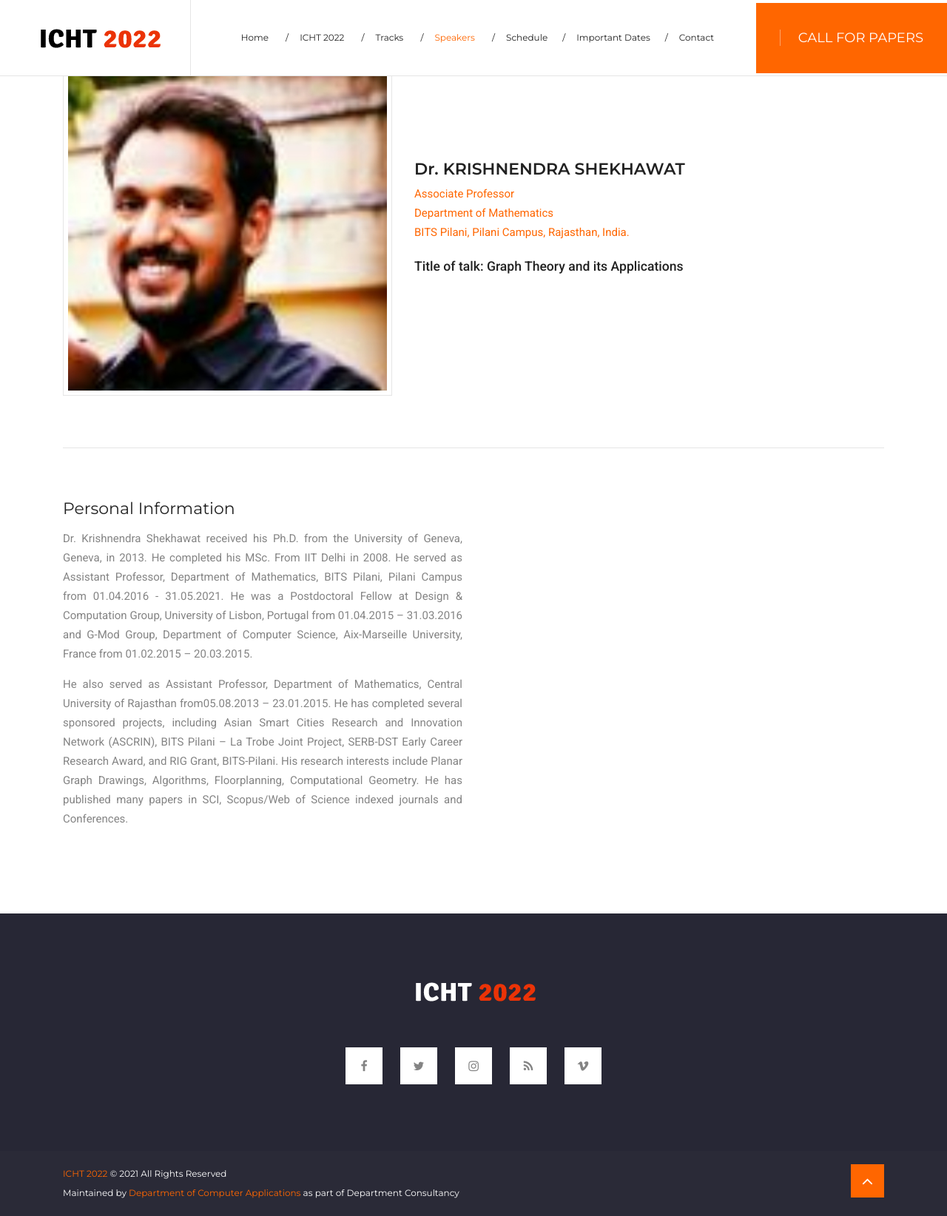
After one commit to sarangi/ICHT2022, a PHP site: page /t4sp4.php in a window 1280 px wide. The commit adds this page. Shown: the whole page at 74% size. Run offline with PHP 8.4, Linux system fonts and the light colour scheme; data that the repository does not hold is empty; some libraries are stand-ins or nearby versions.

Commit message:
Speaker Updation and Advisory Board Updation

```diff
--- a/about_us_4_4.php
+++ b/about_us_4_4.php
@@ -30,14 +30,16 @@
 							  	<div class="card-body">
 									<b class="committee">Advisory Committee Members:</b>
 									<ul>
+										<li>Dr. Fernando Gomes de Souza, Professor, Jr. Macromolecules Institute, Federal University of Rio de Janeiro (UFRJ), BR-21941598 Rio de Janeiro, RJ, Brazil.</li>
 										<li>Dr. Julia Gorelik, Professor of Cellular Biophysics, Cardiovascular Science Division, National Heart and Lung Institute, Imperial College, London.</li>
 										<li>Dr. Justin Paul, Professor, University of Puerto Rico, San Juan, PR, USA.</li>
 										<li>Dr. Mohammed Abdul Muneer, Research Scientist & PI, JFK Neuroscience Institute; Assistant Professor, Department of Neurology, Hackensack Meridian School of Med. Edison, New Jersey, United States.</li>
 										<li>Dr. Odongo Steven Eyobu, Lecturer, Department of Networks, School of Computing & IT, Makerere University, Kampala, Uganda.</li>
 										<li>Dr. Patsy Perry, Reader in Fashion Marketing, International Lead: Fashion, Manchester Fashion Institute, Manchester Metropolitan University, UK.</li>
+										<li>Dr. Srinivasarao Yaragalla, Postdoctoral Researcher, Italian Institute of Technology (IIT), Via Morego 30, Genova, Italy.</li>
 										<li>Dr. Taha Nazir, Head, Microbiology and Molecular Biology Research Group, Forresdale Circle Mississauga, Canada.</li>
 										<li>Dr. Wafaa Abed Al Razzaq, Founder and President, International Organization of Creativity for Peace, London, UK.</li>
-										<li>Dr. Žiga Emeršič, Teaching Assistant, Faculty of Computer & Information Science, Computer Vision Lab, University of Ljubljana, Slovenia.</li>
+										<li>Dr. Ziga Emersic, Teaching Assistant, Faculty of Computer & Information Science, Computer Vision Lab, University of Ljubljana, Slovenia.</li>
 										<li>Prof. (Dr.) Sabu Thomas, Vice Chancellor, Mahatma Gandhi University, Kottayam, Kerala, India.</li>
 										<li>Prof. (Dr.) K N Madhusoodanan, Vice Chancellor, Cochin University of Science and Technology, Kerala, India.</li>
 										<li>Prof. (Dr.) Dileep Kumar, Pro Vice Chancellor, Gopal Narayan Singh University, Bihar, India.</li>
--- a/t2sp1.php
+++ b/t2sp1.php
@@ -37,7 +37,8 @@ include 'header.php';?>
 				<div class="col-md-6">
 					<div class="personal-info">
 						<h5>Personal Information</h5>
-                        <p>-
+                        <p>
+							Ziga Emersic graduated at the Faculty of Computer and Information Science, University of Ljubljana, where he also has a position of a teaching assistant. His research interests include deep learning and biometrics which intersects with his teaching areas. He has coauthored more than 40 research papers and received multiple awards for teaching and research, including European Association for Biometrics Award Max Snijder 2021. He co-organized the first ear recognition competitions: The Unconstrained Ear Recognition Challenge 2017, 2019 and co-organized multiple short machine-learning courses.
 							<br>
 						</p>
 						<p>
--- /dev/null
+++ b/t4sp4.php
@@ -0,0 +1,52 @@
+<?php
+$speakers = 'active';
+include 'header.php';?>
+<section class="section single-speaker">
+	<div class="container">
+		<div class="block">
+			<div class="row">
+				<div class="col-lg-5 col-md-6 align-self-md-center">
+					<div class="image-block">
+						<img src="images/speakers/s_t4sp4.jpg" class="img-fluid" alt="speaker">
+					</div>
+				</div>
+				<div class="col-lg-7 col-md-6 align-self-center">
+					<div class="content-block">
+						<div class="name">
+							<h5>Dr. KRISHNENDRA SHEKHAWAT</h5>
+						</div>
+						<div class="profession">
+							<p>Associate Professor<br>
+                            Department of Mathematics<br>
+                            BITS Pilani, Pilani Campus, Rajasthan, India.
+                            </p>
+						</div>
+						<div class="details">
+							<p >Title of talk: Graph Theory and its Applications
+							<br>
+							</p>
+						</div>
+					</div>
+				</div>
+			</div>
+		</div>
+		<div class="block-2">
+			<div class="row">
+				<div class="col-md-6">
+					<div class="personal-info">
+						<h5>Personal Information</h5>
+                        <p>
+							Dr. Krishnendra Shekhawat received his Ph.D. from the University of Geneva, Geneva, in 2013. He completed his MSc. From IIT Delhi in 2008. He served as Assistant Professor, Department of Mathematics, BITS Pilani, Pilani Campus from 01.04.2016 - 31.05.2021. He was a Postdoctoral Fellow at Design & Computation Group, University of Lisbon, Portugal from 01.04.2015 – 31.03.2016 and G-Mod Group, Department of Computer Science, Aix-Marseille University, France from 01.02.2015 – 20.03.2015.
+							<br>
+						</p>
+						<p>
+							He also served as Assistant Professor, Department of Mathematics, Central University of Rajasthan from05.08.2013 – 23.01.2015. He has completed several sponsored projects, including Asian Smart Cities Research and Innovation Network (ASCRIN), BITS Pilani – La Trobe Joint Project, SERB-DST Early Career Research Award, and RIG Grant, BITS-Pilani. His research interests include  Planar Graph Drawings, Algorithms, Floorplanning, Computational Geometry. He has published many papers in SCI, Scopus/Web of Science indexed journals and Conferences.
+							<br>
+						</p>
+					</div>
+				</div>
+			</div>
+		</div>
+	</div>
+</section>
+<?php include 'footer.php';?>
```
Also changed, not shown: speakers_details_2_4.php (+12 -0 lines), images/speakers/s_t4sp4.jpg (added), images/speakers/t4sp4.jpg (added).
